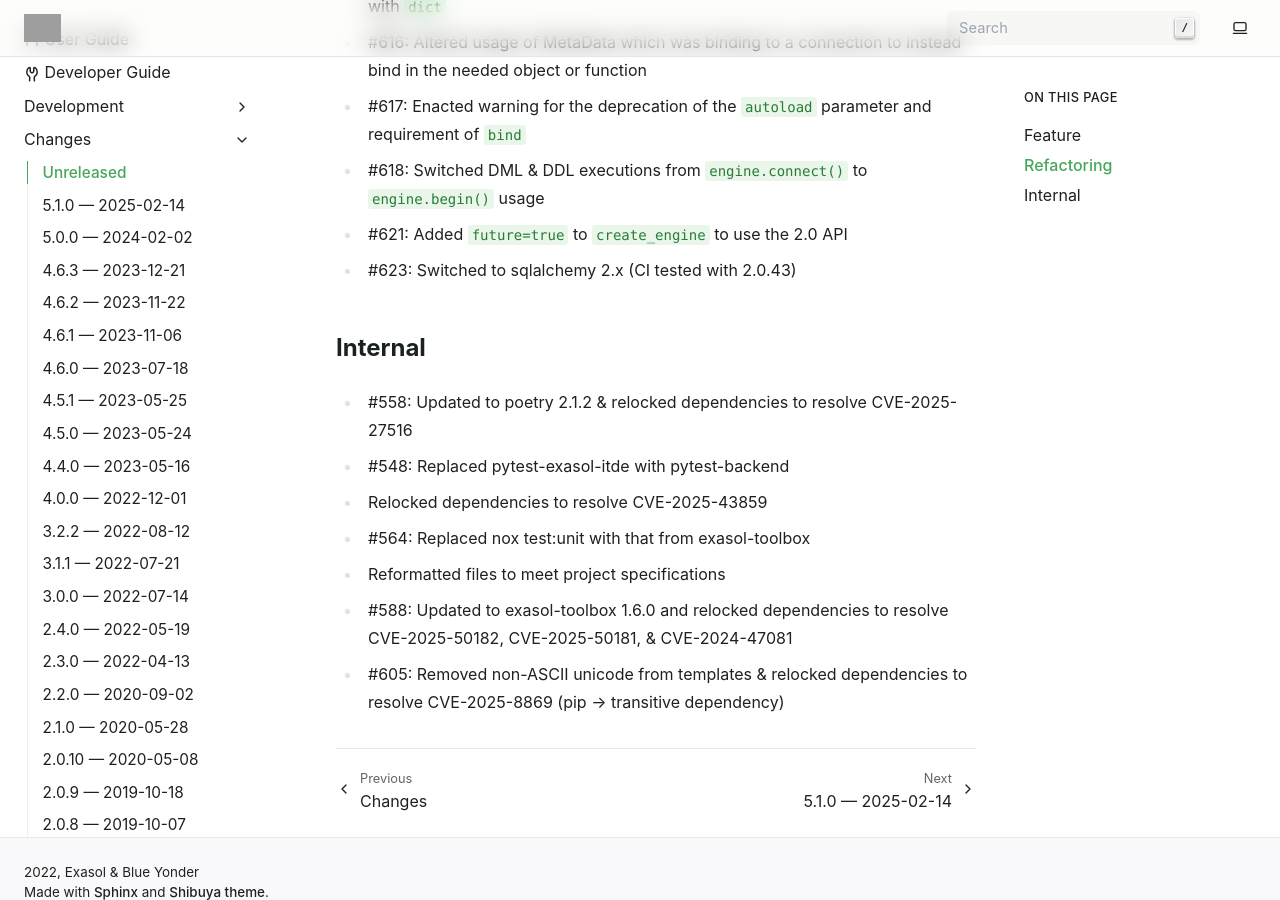
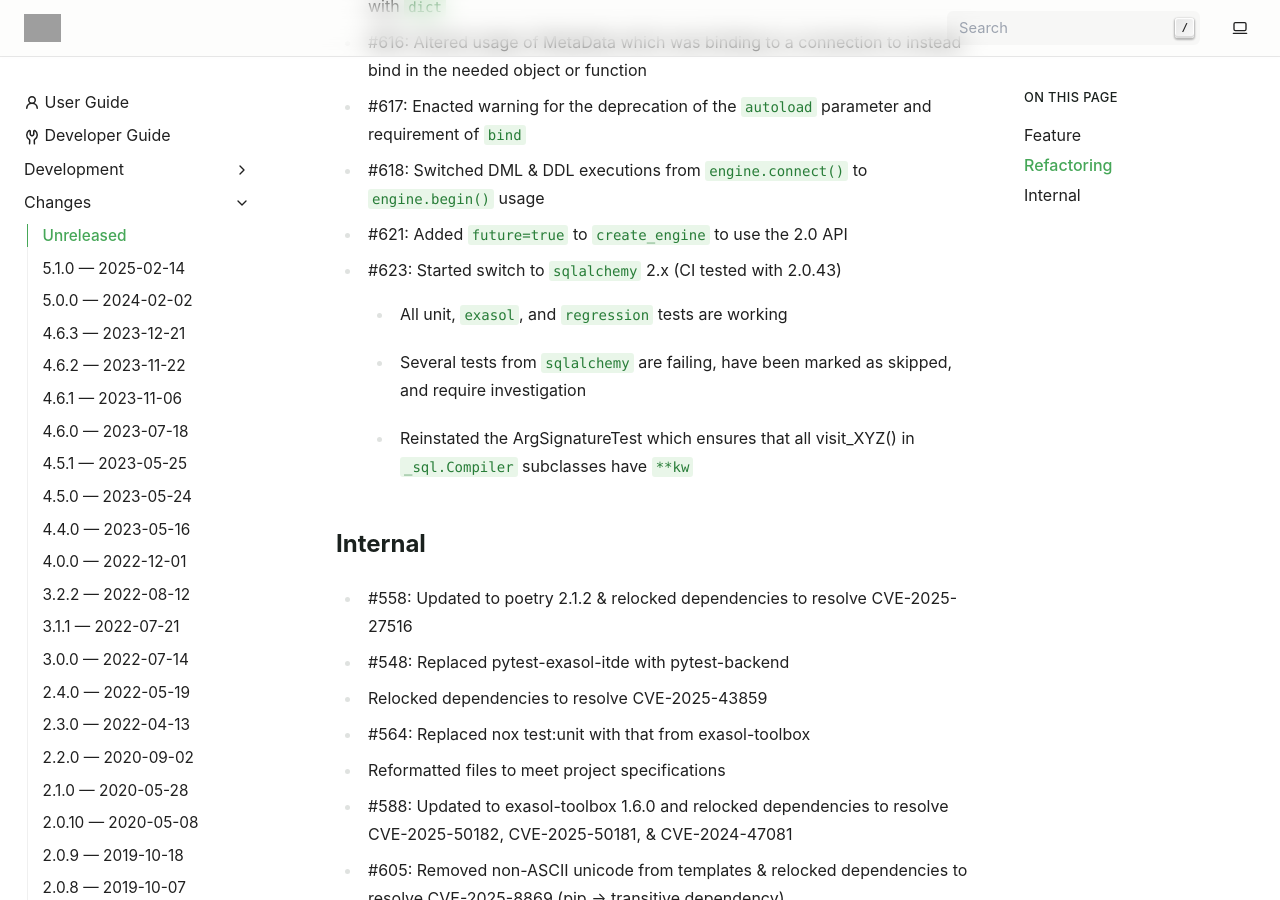
Before and after one commit to exasol/sqlalchemy-exasol, a Sphinx documentation site: the page built from doc/changes/unreleased.md, in a window 1280 px wide and 900 px high, scrolled down 580 px. Built offline with Sphinx 7.4.7, drawn with Linux system fonts in a browser that asks for light colours; pages that are not in the unit, such as notebooks, are missing from menus; grey boxes are pictures that could not be loaded.

Commit message:
Update changelog and developer guide

```diff
--- a/doc/changes/unreleased.md
+++ b/doc/changes/unreleased.md
@@ -15,7 +15,10 @@
 - #617: Enacted warning for the deprecation of the `autoload` parameter and requirement of `bind`
 - #618: Switched DML & DDL executions from `engine.connect()` to `engine.begin()` usage
 - #621: Added `future=true` to `create_engine` to use the 2.0 API
-- #623: Switched to sqlalchemy 2.x (CI tested with 2.0.43)
+- #623: Started switch to `sqlalchemy` 2.x (CI tested with 2.0.43)
+  - All unit, `exasol`, and `regression` tests are working
+  - Several tests from `sqlalchemy` are failing, have been marked as skipped, and require investigation
+  - Reinstated the ArgSignatureTest which ensures that all visit_XYZ() in `_sql.Compiler` subclasses have `**kw`
 
 ## Internal
 
--- a/doc/developer_guide/developer_guide.rst
+++ b/doc/developer_guide/developer_guide.rst
@@ -2,7 +2,7 @@
 ============
 This chapter contains information helpful when you want to engage in development of this project.
 ``sqlalchemy-exasol`` provides an Exasol dialect for ``sqlalchemy``. For further information
-on the creation of a dialect, see `their README.dialects.rst <https://github.com/sqlalchemy/sqlalchemy/blob/main/README.dialects.rst>`__.
+on the creation of a dialect, see `SQLAlchemy's README.dialects.rst <https://github.com/sqlalchemy/sqlalchemy/blob/main/README.dialects.rst>`__.
 
 Prerequisites
 -------------
```
